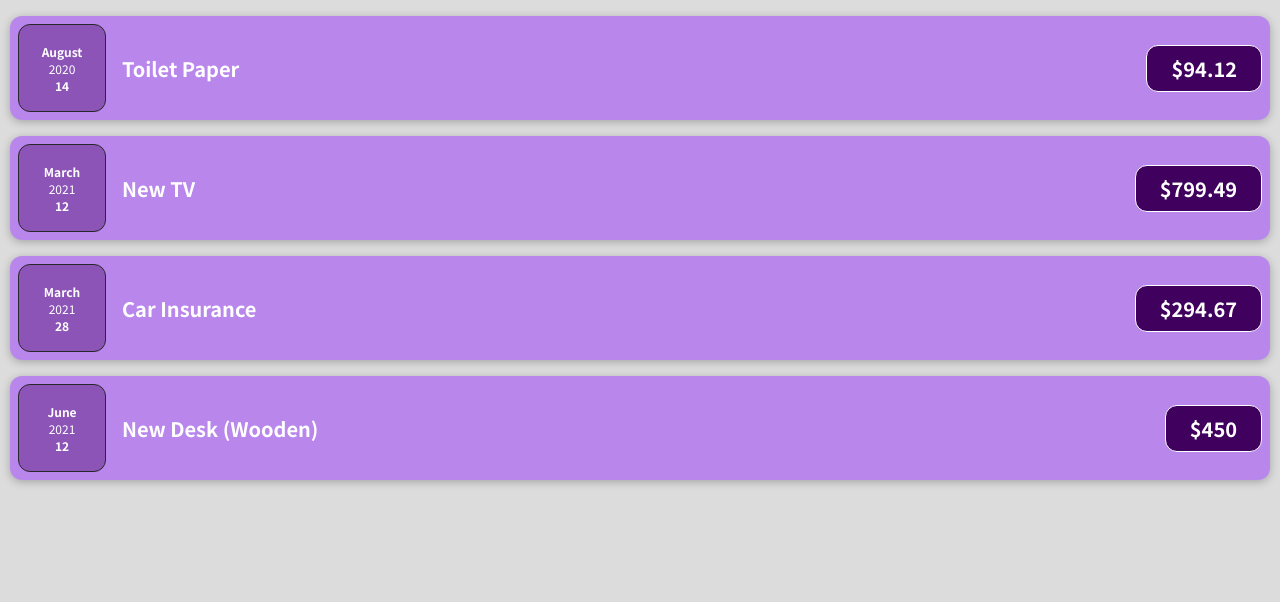
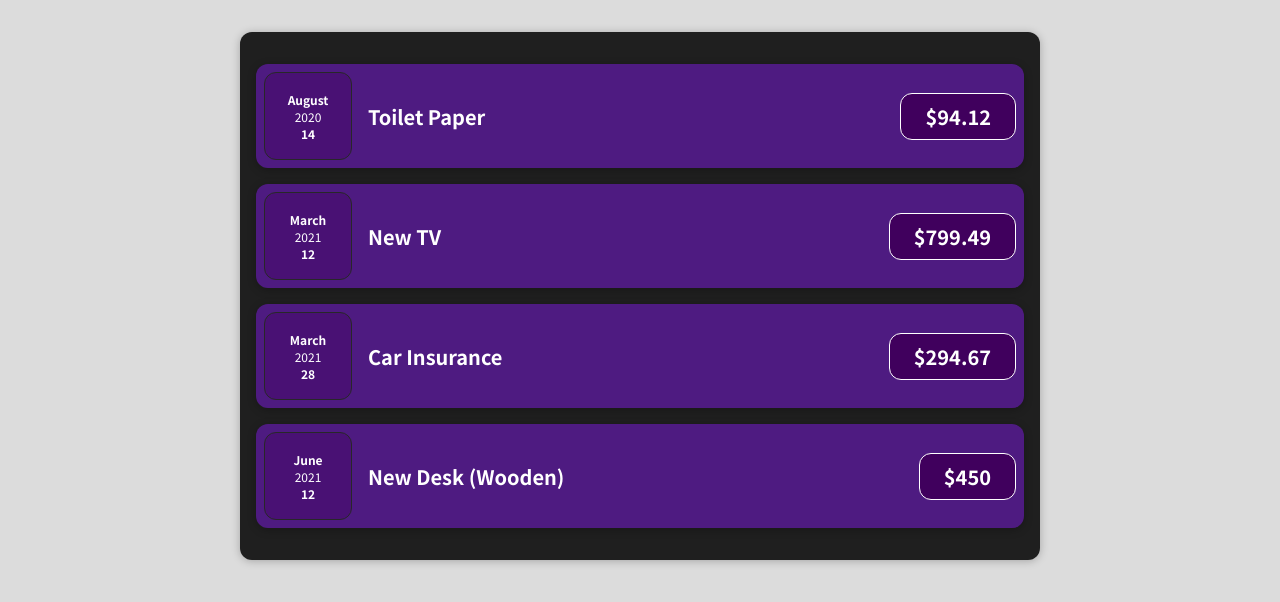
Before and after one commit to stephenkettley/expense-tracker, a JavaScript app: page / in a window 1280 px wide. Shown: the top 602 px of the page. Built offline with nearby package versions, Linux system fonts and the light colour scheme.

Commit message:
create new component to hold expense components

```diff
--- a/src/App.js
+++ b/src/App.js
@@ -1,6 +1,6 @@
 // this function App is a component. It always serves as the root component of the component tree!
 
-import ExpenseItem from "./components/ExpenseItem";
+import Expenses from "./components/Expenses";
 
 function App() {
   const expenses = [
@@ -26,26 +26,7 @@
   ];
   return (
     <div>
-      <ExpenseItem
-        title={expenses[0].title}
-        amount={expenses[0].amount}
-        date={expenses[0].date}
-      ></ExpenseItem>
-      <ExpenseItem
-        title={expenses[1].title}
-        amount={expenses[1].amount}
-        date={expenses[1].date}
-      ></ExpenseItem>
-      <ExpenseItem
-        title={expenses[2].title}
-        amount={expenses[2].amount}
-        date={expenses[2].date}
-      ></ExpenseItem>
-      <ExpenseItem
-        title={expenses[3].title}
-        amount={expenses[3].amount}
-        date={expenses[3].date}
-      ></ExpenseItem>
+      <Expenses items={expenses}></Expenses>
     </div>
   );
 }
--- /dev/null
+++ b/src/components/Expenses.css
@@ -0,0 +1,9 @@
+.expenses {
+    padding: 1rem;
+    background-color: rgb(31, 31, 31);
+    margin: 2rem auto;
+    width: 50rem;
+    max-width: 95%;
+    border-radius: 12px;
+    box-shadow: 0 1px 8px rgba(0, 0, 0, 0.25);
+  }
--- /dev/null
+++ b/src/components/Expenses.js
@@ -0,0 +1,31 @@
+import ExpenseItem from "./ExpenseItem";
+import "./Expenses.css";
+
+function Expenses(props) {
+  return (
+    <div className="expenses">
+      <ExpenseItem
+        title={props.items[0].title}
+        amount={props.items[0].amount}
+        date={props.items[0].date}
+      ></ExpenseItem>
+      <ExpenseItem
+        title={props.items[1].title}
+        amount={props.items[1].amount}
+        date={props.items[1].date}
+      ></ExpenseItem>
+      <ExpenseItem
+        title={props.items[2].title}
+        amount={props.items[2].amount}
+        date={props.items[2].date}
+      ></ExpenseItem>
+      <ExpenseItem
+        title={props.items[3].title}
+        amount={props.items[3].amount}
+        date={props.items[3].date}
+      ></ExpenseItem>
+    </div>
+  );
+}
+
+export default Expenses;
```
